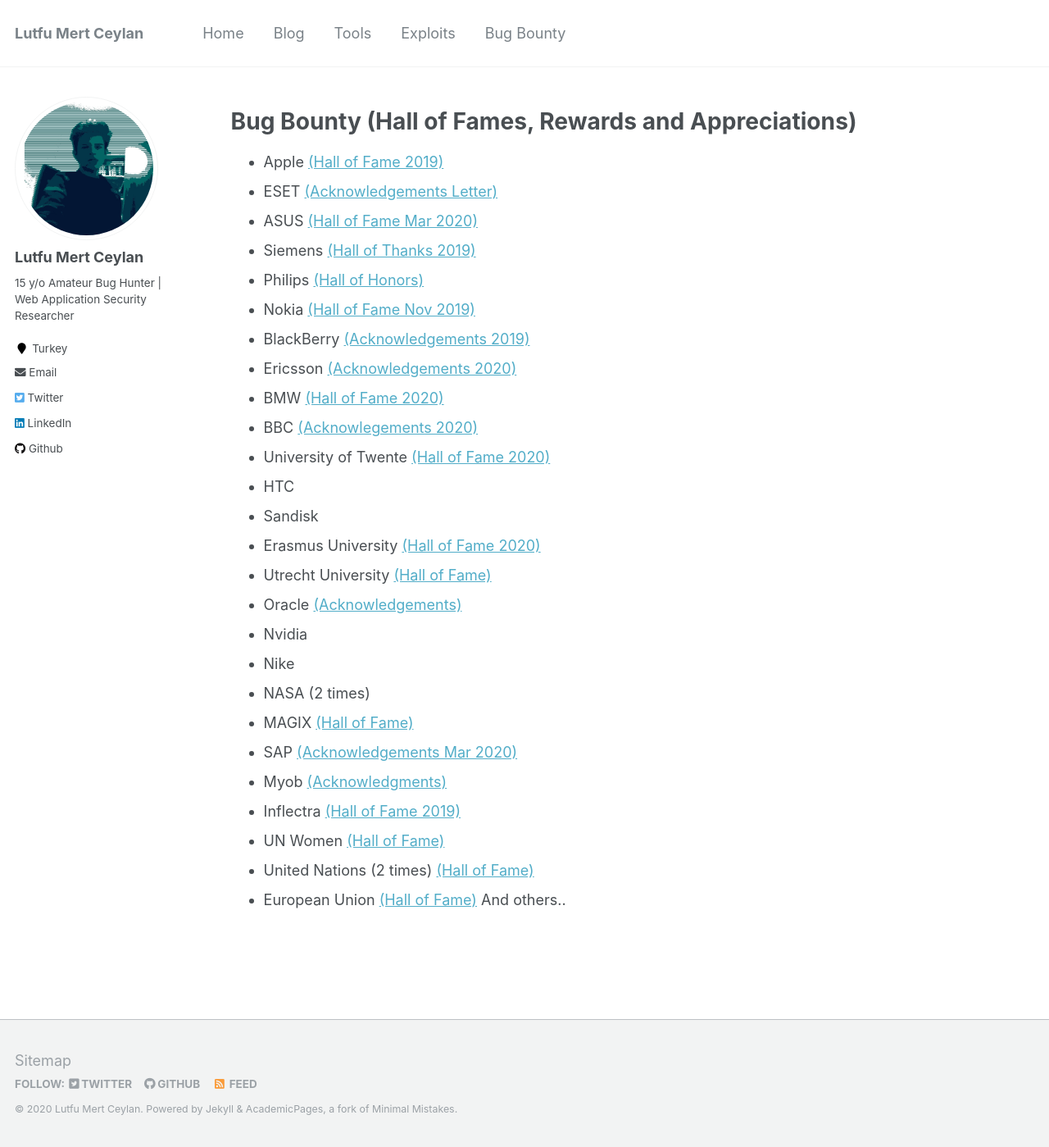
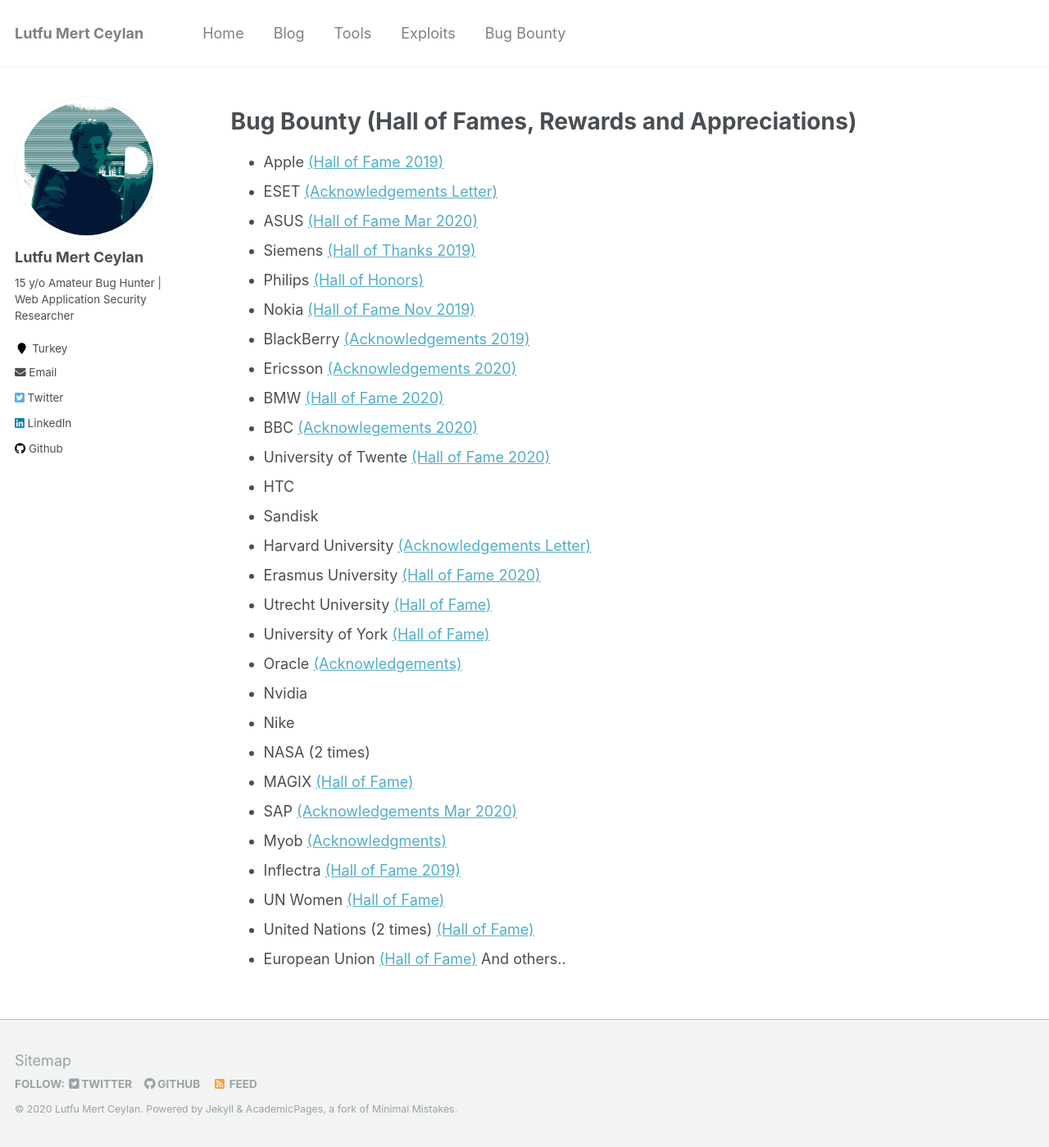
Before and after one commit to lutfumertceylan/mywebsite, a Jekyll site: the page built from _pages/bugbounty.md, in a window 1280 px wide and 1399 px high. Shown: the whole window at 82% size. Built offline with Jekyll 4.4.1, drawn with Linux system fonts in a browser that asks for light colours.

Commit message:
Update bugbounty.md

```diff
--- a/_pages/bugbounty.md
+++ b/_pages/bugbounty.md
@@ -22,8 +22,10 @@ redirect_from:
 * University of Twente <a href="https://www.utwente.nl/en/cyber-safety/responsible/hall-of-fame/">(Hall of Fame 2020)</a>
 * HTC
 * Sandisk
+* Harvard University <a href="https://lutfumertceylan.com.tr/files/harvard.jpg">(Acknowledgements Letter)</a>
 * Erasmus University <a href="https://www.eur.nl/en/campus/security-safety/information-security/hall-fame">(Hall of Fame 2020)</a>
 * Utrecht University <a href="https://www.uu.nl/en/node/1599/hall-of-fame-responsible-disclosure">(Hall of Fame)</a>
+* University of York <a href="https://www.york.ac.uk/it-services/security/vulnerability-disclosure/">(Hall of Fame)</a>
 * Oracle <a href="https://www.oracle.com/security-alerts/cpujan2020.html">(Acknowledgements)</a>
 * Nvidia
 * Nike
```
